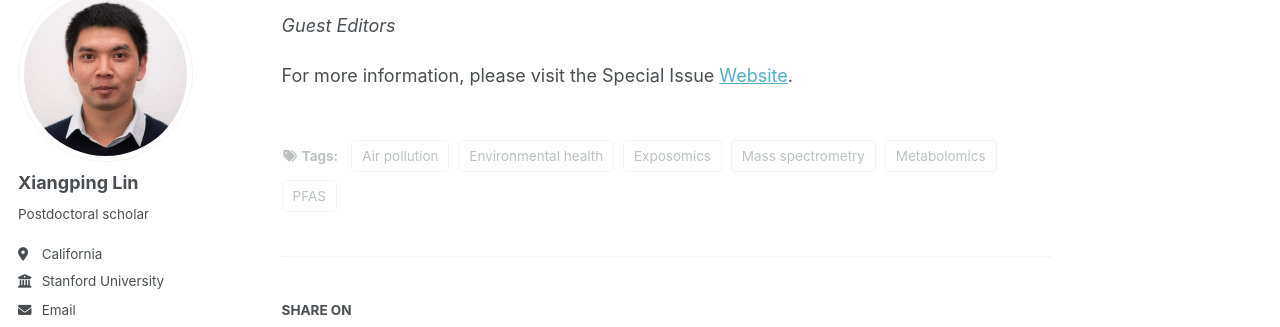
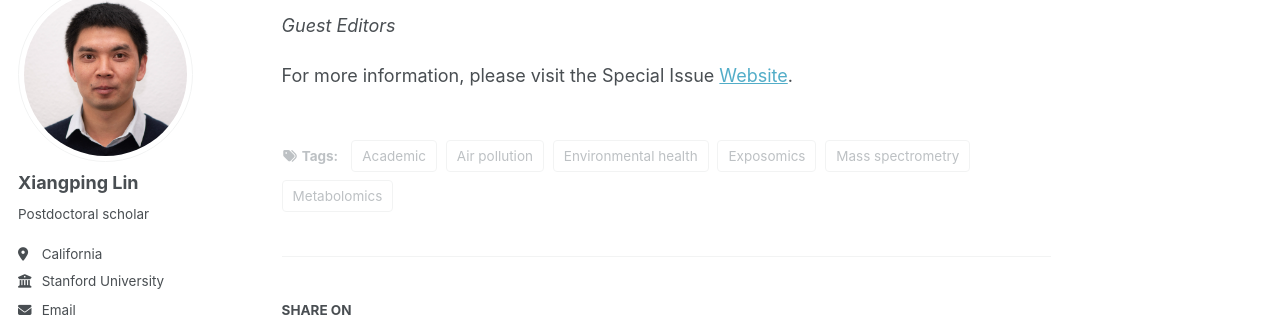
Before and after one commit to xiangpinglin/xiangpinglin.github.io, a Jekyll site: the page built from _posts/2026-04-23-metabolites-special-issues.md, in a window 1280 px wide and 900 px high, scrolled down 1280 px. Shown: the part 112-439 px from the top of the window. Built offline with Jekyll 4.4.1, drawn with Linux system fonts in a browser that asks for light colours; some web fonts are replaced; a script bundle is joined from its source files by our own code; library files that are not in the unit come from our copies.

Commit message:
Update tags in metabolites special issue post

```diff
--- a/_posts/2026-04-23-metabolites-special-issues.md
+++ b/_posts/2026-04-23-metabolites-special-issues.md
@@ -3,12 +3,12 @@ title: 'Environmental Metabolomics special issue'
 date: 2026-04-23
 permalink: /posts/2026/04/metabolites-special-issues/
 tags:
+  - Academic
   - Air pollution
   - Environmental health
   - Exposomics
+  - Mass spectrometry
   - Metabolomics
-  - Mass spectrometry
-  - PFAS
 ---
 
 From Environmental Exposures to Health: Metabolic Signatures in Exposome Research
```
